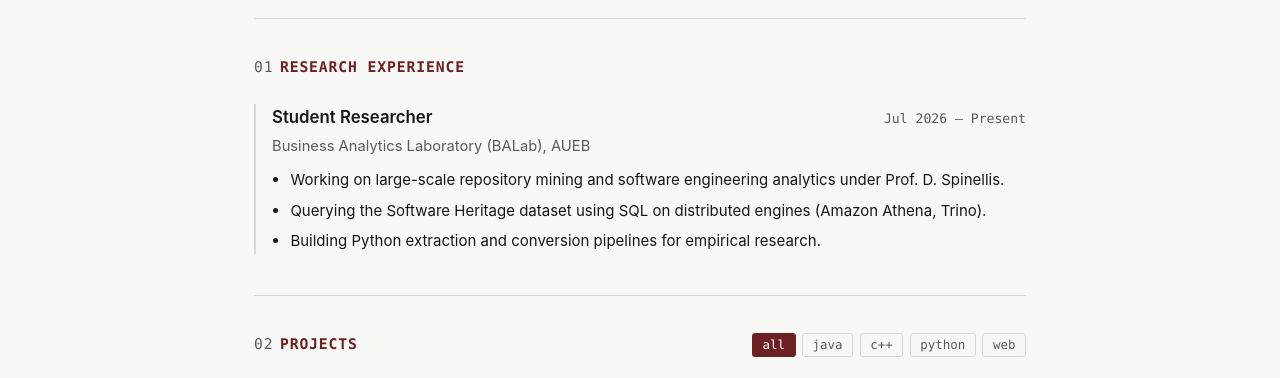
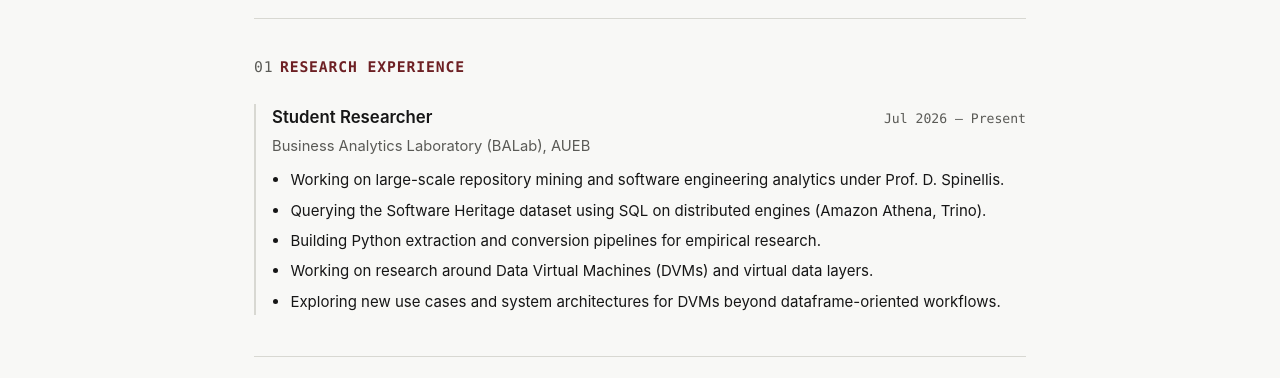
Before and after one commit to stefkotidis-prog/stefkotidis-prog.github.io, a plain HTML site: page index.html in a window 1280 px wide. Shown: the part 357-735 px from the top of the page. Drawn offline with Linux system fonts and the light colour scheme.

Commit message:
Add research details on Data Virtual Machines and system architectures

```diff
--- a/index.html
+++ b/index.html
@@ -431,6 +431,8 @@
                     <li>Working on large-scale repository mining and software engineering analytics under Prof. D. Spinellis.</li>
                     <li>Querying the Software Heritage dataset using SQL on distributed engines (Amazon Athena, Trino).</li>
                     <li>Building Python extraction and conversion pipelines for empirical research.</li>
+                    <li>Working on research around Data Virtual Machines (DVMs) and virtual data layers.</li>
+                    <li>Exploring new use cases and system architectures for DVMs beyond dataframe-oriented workflows.</li>
                 </ul>
             </div>
         </section>
```
